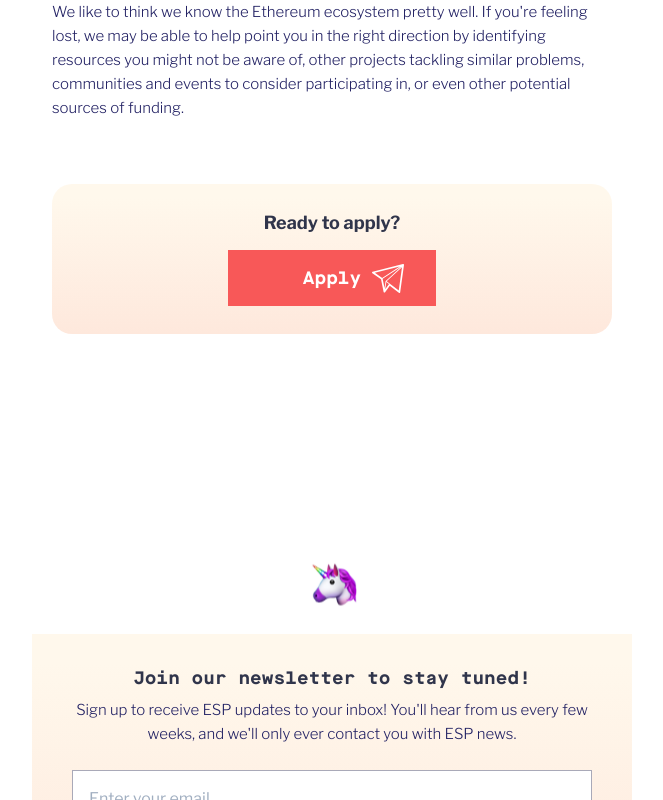
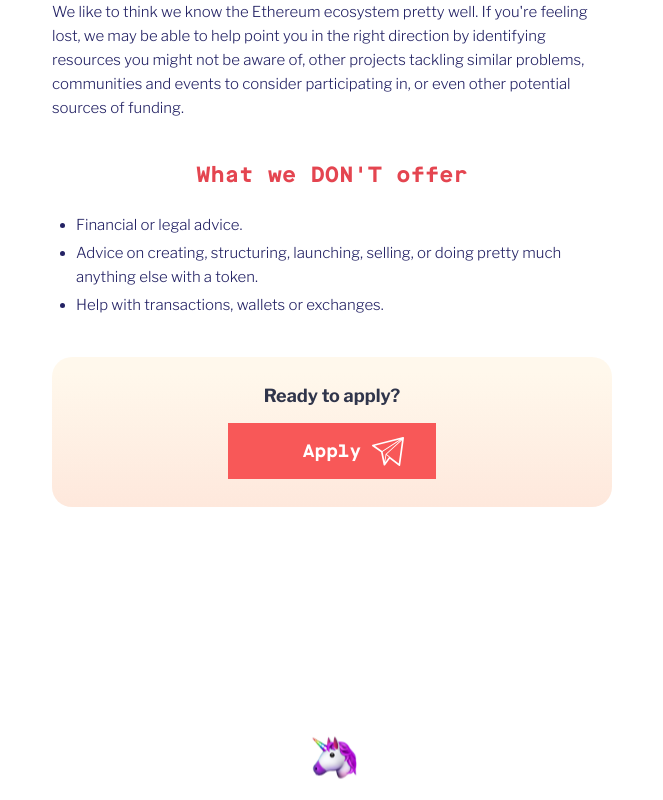
Before and after one commit to JacksonBernier523/esp-website, a Next.js app: page /applicants/office-hours in a window 1280 px wide. Shown: the part 2659-3459 px from the top of the page, without its empty margins (308-971 px from the left). Built offline with nearby package versions, Linux system fonts and the light colour scheme.

Commit message:
feat: add What we don't offer section to /office-hours

```diff
--- a/src/pages/applicants/office-hours/index.tsx
+++ b/src/pages/applicants/office-hours/index.tsx
@@ -195,12 +195,25 @@ const OfficeHours: NextPage = () => {
             </PageText>
 
             <PageText fontWeight={700}>Help navigating the Ethereum ecosystem</PageText>
-            <PageText mb={6}>
+            <PageText>
               We like to think we know the Ethereum ecosystem pretty well. If you&apos;re feeling
               lost, we may be able to help point you in the right direction by identifying resources
               you might not be aware of, other projects tackling similar problems, communities and
               events to consider participating in, or even other potential sources of funding.
             </PageText>
+          </section>
+
+          <section id='not-offered'>
+            <PageSection mb={6}>What we DON&apos;T offer</PageSection>
+
+            <List>
+              <ListItem>Financial or legal advice.</ListItem>
+              <ListItem>
+                Advice on creating, structuring, launching, selling, or doing pretty much anything
+                else with a token.
+              </ListItem>
+              <ListItem>Help with transactions, wallets or exchanges.</ListItem>
+            </List>
           </section>
         </Stack>
 
```
